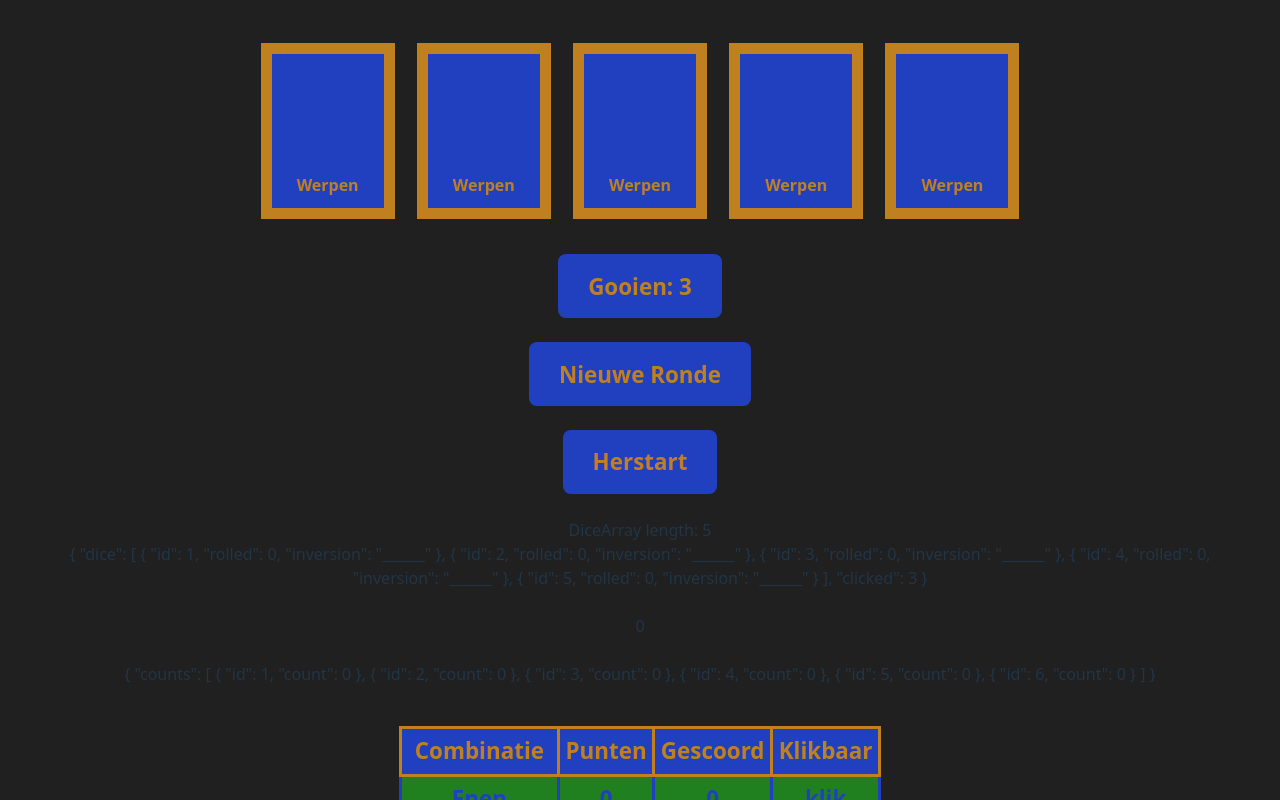
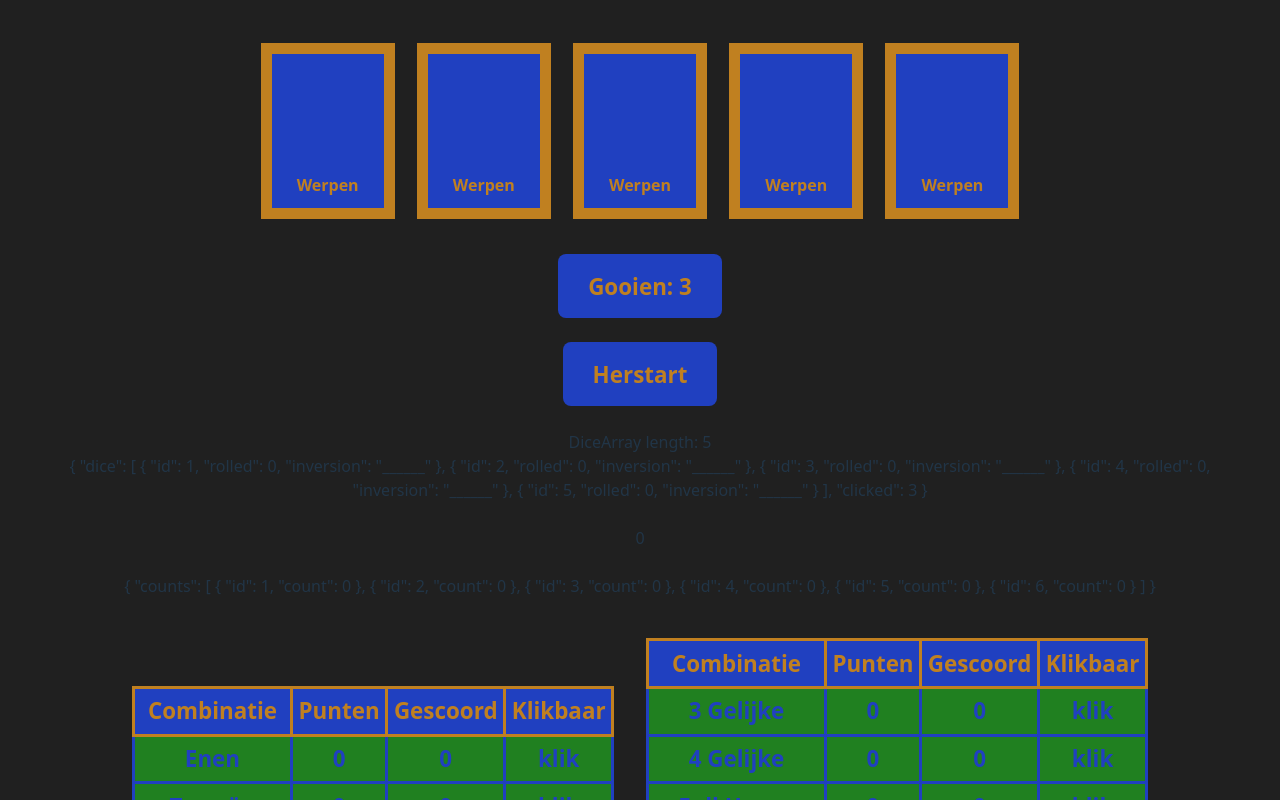
Before and after one commit to janderkkotlarski/vue_yahtzee, a Vue app: page / in a window 1280 px wide. Shown: the top 800 px of the page. Built offline with nearby package versions, Linux system fonts and the light colour scheme.

Commit message:
trying to make things work beyond the implemented logic breaks the logic, need to define better logic, but seems easy now

```diff
--- a/src/components/Roller.vue
+++ b/src/components/Roller.vue
@@ -7,6 +7,7 @@ const diceAmount = 5;
 const maxThrows = 25;
 const millis = 25;
 const maxClicks = 3;
+const numberLine = 3;
 
 const normal = '______';
 const invert = 'invert';
@@ -39,8 +40,6 @@ const roll = () => Math.floor(valueMax * Math.random()) + 1;
 const diceArrayFilling = () => {
     for (let index = 1; index <= diceAmount; ++index) {
         diceLine.value.dice.push({id: index, rolled: 0, inversion: normal});
-
-        // publicDice.value.push({id: index, rolled: 0});
     }
 
     diceLine.value.clicked = maxClicks;
@@ -69,7 +68,9 @@ const diceRoll = () => {
         if (cubid.inversion === normal) {
             cubid.rolled = roll();
 
-            // publicDice.value[index - 1].rolled = cubid.rolled;
+            if (numberLine > 0 && numberLine <= valueMax) {
+                cubid.rolled = numberLine;
+            }
         }
     }
 };
@@ -112,6 +113,16 @@ const flip = index => {
 const restart = () => {
     location.reload();
 };
+
+defineExpose({
+    diceArrayReset,
+});
+
+/*
+<button @click="diceArrayReset">Nieuwe Ronde</button>
+    <br />
+    <br />
+*/
 </script>
 
 <template>
@@ -129,8 +140,5 @@ const restart = () => {
     <button @click="diceRolling">{{ buttonMessage }} {{ diceLine.clicked }}</button>
     <br />
     <br />
-    <button @click="diceArrayReset">Nieuwe Ronde</button>
-    <br />
-    <br />
     <button @click="restart">Herstart</button>
 </template>
--- a/src/components/Scorer.vue
+++ b/src/components/Scorer.vue
@@ -8,11 +8,11 @@ import Scorelist from './Scorelist.vue';
 // import Scoring from './Scoring.vue';
 import {klik, klak, lock, back, lack, scoreUpperInit, scoreLowerInit} from './Varinit.mjs';
 
-// const rollingRef = ref(null);
+const resetRef = ref(null);
 
-// const rollingParent = () => {
-//     rollingRef.value.rolling();
-// };
+const resetParent = () => {
+    resetRef.value.diceArrayReset();
+};
 
 // const diceRollsRef = ref(null);
 
@@ -58,10 +58,31 @@ const multiples = ref({
     counts: [],
 });
 
+const startLocking = () => {
+    const scoresU = scoress(scoreUpper);
+    const scoresL = scoress(scoreLower);
+
+    if (sameMax === 0) {
+        for (const entry of scoresU) {
+            if (entry.locked != back && entry.locked != lack && entry.scored === ' ') {
+                entry.locked = klak;
+            }
+        }
+
+        for (const entry of scoresL) {
+            if (entry.locked != back && entry.locked != lack && entry.scored === ' ') {
+                entry.locked = klak;
+            }
+        }
+    }
+};
+
 const initMultiples = () => {
     for (let index = 1; index <= valueMax; ++index) {
         multiples.value.counts.push({id: index, count: 0});
     }
+
+    startLocking();
 };
 
 initMultiples();
@@ -77,8 +98,6 @@ const countNumber = number => {
 
     return count;
 };
-
-const countOne = ref(0);
 
 const arrayEntry = (array, key, value) => {
     for (const entry of array) {
@@ -221,6 +240,8 @@ const klikable = () => {
     deklak(scoresU);
     deklak(scoresL);
 
+    startLocking();
+
     if (moreYahtzee) {
         if (arrayEntry(scoresU, 'id', yahtzeeNumber.value).locked != lock || lockCount(scoresL) + 3 < scoresL.length) {
             for (const entry of scoresU) {
@@ -321,12 +342,12 @@ const recount = () => {
 
     countMultiples();
     multiYahtzee();
-    // klikable();
-    // summing();
-    // countUpper();
-    // sumUpper();
-    // countLower();
-    // sumLower();
+    klikable();
+    summing();
+    countUpper();
+    sumUpper();
+    countLower();
+    sumLower();
 };
 
 /*
@@ -366,8 +387,9 @@ const lockEntry = (box, index) => {
             ++extraYahtzee.value;
         }
         score.final = score.scored;
+        score.scored = ' ';
         score.locked = lock;
-        rolling();
+        resetParent();
         // rollingParent();
         recount();
         // recountParent();
@@ -396,7 +418,7 @@ const plusplusTestCount = () => {
 </script>
 
 <template>
-    <Roller @recounting="recount" :diceLine="diceArray" />
+    <Roller ref="resetRef" @recounting="recount" :diceLine="diceArray" />
 
     <br />
     <br />
@@ -408,7 +430,7 @@ const plusplusTestCount = () => {
     <br />
     <br />
 
-    {{ countOne }}
+    {{ sameMax }}
 
     <br />
     <br />
@@ -419,4 +441,5 @@ const plusplusTestCount = () => {
     <br />
 
     <Scorelist @locker="lockEntry" :scoreListing="scoreUpper" :yahtzeeVars="{moreYahtzee, extraYahtzee}" />
+    <Scorelist @locker="lockEntry" :scoreListing="scoreLower" :yahtzeeVars="{moreYahtzee, extraYahtzee}" />
 </template>
```
